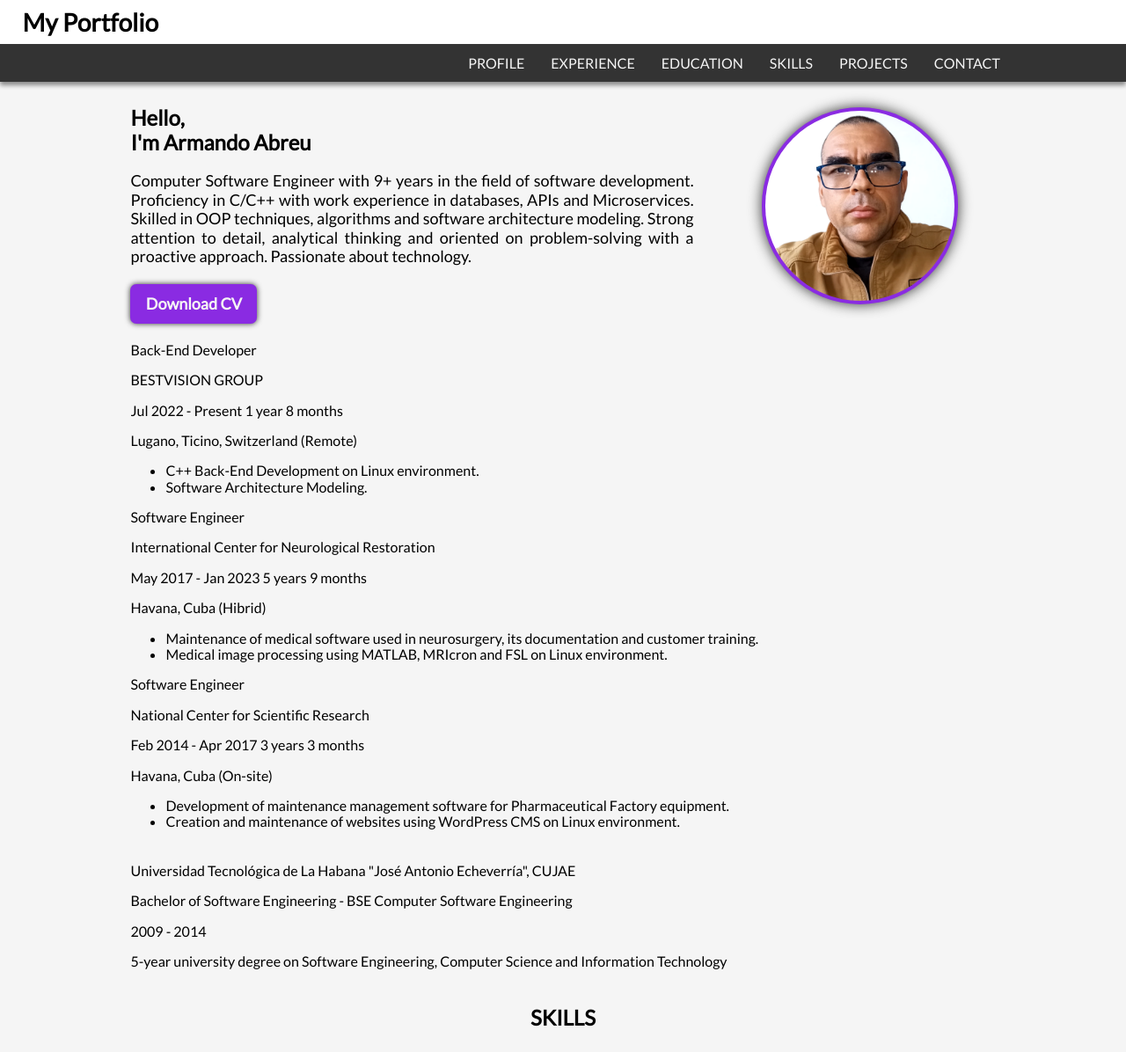
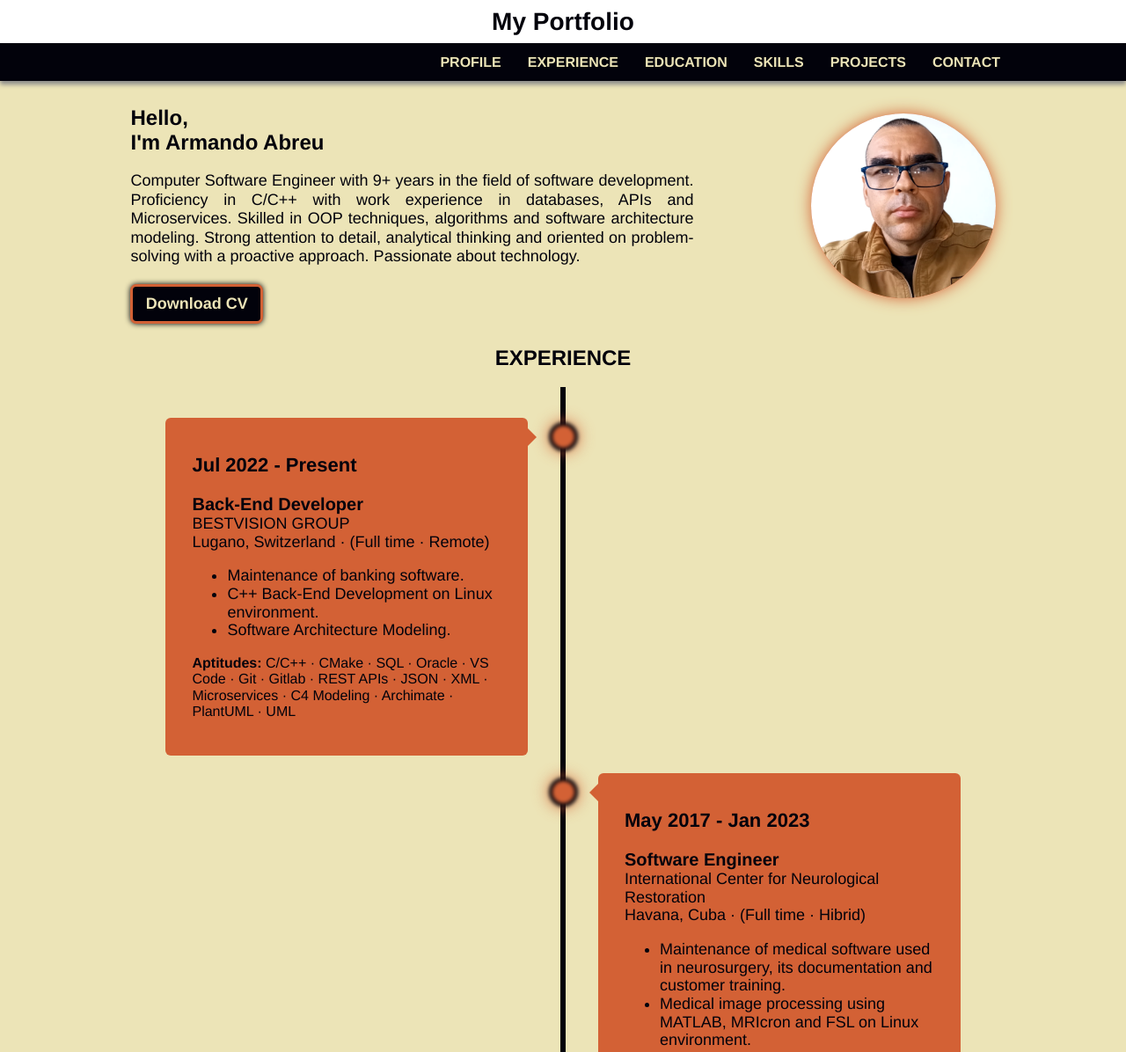
Before and after one commit to armaneu/armaneu.github.io, a plain HTML site: page index.html in a window 1280 px wide. Shown: the top 1196 px of the page at 88% size. Drawn offline with Linux system fonts and the light colour scheme.

Commit message:
improving the theme, menu, profile and experience sections

```diff
--- a/index.html
+++ b/index.html
@@ -15,6 +15,7 @@
     <link rel="stylesheet" href="styles/navbar.css">
     <link rel="stylesheet" href="styles/profile.css">
     <link rel="stylesheet" href="styles/skills.css">
+    <link rel="stylesheet" href="styles/experience.css">
 
     <script defer src="scripts/navbar.js"></script>
 </head>
@@ -67,36 +68,68 @@
             </section>
 
             <section id="experience">
-                <div class="experience_div">
-                    <p>Back-End Developer</p>
-                    <p>BESTVISION GROUP</p>
-                    <p>Jul 2022 - Present 1 year 8 months</p>
-                    <p>Lugano, Ticino, Switzerland (Remote)</p>
+                <h2 class="experience_title">Experience</h2>
+                <div class="experience_timeline_div">
+
+                    <div class="experience_box_div left">
+                        <div class="experience_div"><br>
+                            <div class="experience_date_div">Jul 2022 - Present</div><br>
+                            <div class="experience_position_div">Back-End Developer</div>
+                            <div class="experience_company_div">BESTVISION GROUP</div>
+                            <div class="experience_location_div">Lugano, Switzerland &middot; (Full time &middot; Remote)</div>
+                            <div class="experience_description_div">
                                 <ul>
+                                    <li>Maintenance of banking software.</li>
                                     <li>C++ Back-End Development on Linux environment.</li>
                                     <li>Software Architecture Modeling.</li>
                                 </ul>
                             </div>
-                <div class="experience_div">
-                    <p>Software Engineer</p>
-                    <p>International Center for Neurological Restoration</p>
-                    <p>May 2017 - Jan 2023 5 years 9 months</p>
-                    <p>Havana, Cuba (Hibrid)</p>
+                            <div class="experience_aptitudes_div"><strong><b>Aptitudes:</b></strong> C/C++ &middot;
+                                CMake &middot; SQL &middot; Oracle &middot; VS Code &middot; Git &middot; Gitlab
+                                &middot; REST APIs &middot; JSON &middot; XML &middot; Microservices &middot; C4
+                                Modeling &middot; Archimate &middot; PlantUML &middot; UML</div><br>
+                        </div>
+                    </div>
+
+                    <div class="experience_box_div right">
+                        <div class="experience_div"><br>
+                            <div class="experience_date_div">May 2017 - Jan 2023</div><br>
+                            <div class="experience_position_div">Software Engineer</div>
+                            <div class="experience_company_div">International Center for Neurological Restoration</div>
+                            <div class="experience_location_div">Havana, Cuba &middot; (Full time &middot; Hibrid)</div>
+                            <div class="experience_description_div">
                                 <ul>
-                        <li>Maintenance of medical software used in neurosurgery, its documentation and customer
-                            training.</li>
-                        <li>Medical image processing using MATLAB, MRIcron and FSL on Linux environment.</li>
+                                    <li>Maintenance of medical software used in neurosurgery, its documentation and
+                                        customer training.</li>
+                                    <li>Medical image processing using MATLAB, MRIcron and FSL on Linux environment.
+                                    </li>
                                 </ul>
                             </div>
-                <div class="experience_div">
-                    <p>Software Engineer</p>
-                    <p>National Center for Scientific Research</p>
-                    <p>Feb 2014 - Apr 2017 3 years 3 months</p>
-                    <p>Havana, Cuba (On-site)</p>
+                            <div class="experience_aptitudes_div"><strong><b>Aptitudes:</b></strong> C++ &middot; Win32
+                                API &middot; ITK Library &middot; CMake &middot; Visual Studio C++ &middot; SVN &middot;
+                                MATLAB &middot; FSL &middot; MRIcron &middot; DICOM</div><br>
+                        </div>
+                    </div>
+
+                    <div class="experience_box_div left">
+                        <div class="experience_div"><br>
+                            <div class="experience_date_div">Feb 2014 - Apr 2017</div><br>
+                            <div class="experience_position_div">Software Engineer</div>
+                            <div class="experience_company_div">National Center for Scientific Research</div>
+                            <div class="experience_location_div">Havana, Cuba &middot; (Full time &middot; On-site)</div>
+                            <div class="experience_description_div">
                                 <ul>
-                        <li>Development of maintenance management software for Pharmaceutical Factory equipment.</li>
-                        <li>Creation and maintenance of websites using WordPress CMS on Linux environment.</li>
+                                    <li>Development of maintenance management software for Pharmaceutical Factory
+                                        equipment.</li>
+                                    <li>Maintenance of websites using WordPress CMS on Linux environment.</li>
                                 </ul>
+                            </div>
+                            <div class="experience_aptitudes_div"><strong><b>Aptitudes:</b></strong> C++ &middot;
+                                Borland C++ Builder &middot; UML &middot; Visual Paradigm &middot; SQL &middot;
+                                PostgreSQL &middot; MySQL &middot; WordPress &middot; LAMPP</div><br>
+                        </div>
+                    </div>
+
                 </div>
             </section>
 
--- /dev/null
+++ b/styles/experience.css
@@ -0,0 +1,140 @@
+/**********************************************************************************/
+/*                                  MOBILE STYLES                                 */
+/**********************************************************************************/
+
+* {
+    box-sizing: border-box;
+}
+
+.experience_title {
+    text-transform: uppercase;
+    text-align: center;
+}
+
+.experience_timeline_div {
+    padding: 25px 0;
+}
+
+.experience_div {
+    font-size: 18px;
+    color: var(--text-color);
+    text-align: left;
+}
+
+.experience_date_div {
+    font-weight: bold;
+    font-size: 22px;
+}
+
+.experience_position_div {
+    font-size: 20px;
+    font-weight: bold;
+}
+
+.experience_aptitudes_div {
+    font-size: 16px;
+}
+
+
+/**********************************************************************************/
+/*                                NO MOBILE STYLES                                */
+/**********************************************************************************/
+
+@media screen and (min-width: 640px) {
+
+    /* The actual timeline (the vertical ruler) */
+    .experience_timeline_div {
+        position: relative;
+        max-width: 100%;
+        margin: 0 auto;
+    }
+
+    /* The actual timeline (the vertical ruler) */
+    .experience_timeline_div::after {
+        content: "";
+        position: absolute;
+        width: 6px;
+        background-color: var(--dark-theme-color);
+        top: 0;
+        bottom: 0;
+        left: 50%;
+        margin-left: -3px;
+    }
+
+    /* Container around content */
+        .experience_box_div {
+        padding: 10px 40px;
+        position: relative;
+        background-color: inherit;
+        width: 50%;
+    }
+
+    /* The circles on the timeline */
+    .experience_box_div::after {
+        content: '';
+        position: absolute;
+        width: 25px;
+        height: 25px;
+        right: -17px;
+        background-color: var(--elements-backgroud-color);
+        border: 4px solid var(--dark-theme-color);
+        box-shadow: 0px 0px 17px var(--elements-backgroud-color);
+        filter: blur(2px);
+        top: 15px;
+        border-radius: 50%;
+        z-index: 1;
+    }
+
+    /* Place the container to the left */
+    .left {
+        left: 0;
+    }
+
+    /* Place the container to the right */
+    .right {
+        left: 50%;
+    }
+
+    /* Add arrows to the left container (pointing right) */
+    .left::before {
+        content: " ";
+        height: 0;
+        position: absolute;
+        top: 22px;
+        width: 0;
+        z-index: 1;
+        right: 30px;
+        border: medium solid var(--flame);
+        border-width: 10px 0 10px 10px;
+        border-color: transparent transparent transparent var(--flame);
+    }
+
+    /* Add arrows to the right container (pointing left) */
+    .right::before {
+        content: " ";
+        height: 0;
+        position: absolute;
+        top: 22px;
+        width: 0;
+        z-index: 1;
+        left: 30px;
+        border: medium solid var(--flame);
+        border-width: 10px 10px 10px 0;
+        border-color: transparent var(--flame) transparent transparent;
+    }
+
+    /* Fix the circle for containers on the right side */
+    .right::after {
+        left: -16px;
+    }
+
+    /* The actual content */
+    .experience_div {
+        padding: 20px 30px;
+        background-color: var(--flame);
+        position: relative;
+        border-radius: 6px;
+    }
+
+
+}
--- a/styles/general.css
+++ b/styles/general.css
@@ -3,14 +3,25 @@
 /**********************************************************************************/
 
 :root {
-    --theme-color: whitesmoke;
-    --text-color: black;
+    /* Coolors Exported Palette - https://coolors.co/d36135-7fb069-ece4b7-e6aa68-02020b */
+    /* CSS HEX */
+    --flame: #d36135ff;
+    --asparagus: #7fb069ff;
+    --vanilla: #ece4b7ff;
+    --fawn: #e6aa68ff;
+    --black: #02020bff;
+    /* CSS COLORS USED */
+    --theme-color: var(--vanilla);
+    --middle-theme-color: #8a8a8a;
+    --dark-theme-color: var(--black);
+    --secondary-theme-color: rgb(220, 210, 240);
+    --text-color: var(--black);
+    --elements-backgroud-color: var(--flame);
+    --bg-opacity: 1;
     --text-color-inverse: var(--theme-color);
-    --dark-theme-color: #333333;
     --navbar-theme-color: var(--dark-theme-color);
-    --navbar-shadow-color: #8a8a8a;
-    --navbar-hover-color: blueviolet;
-    --elements-backgroud-color: var(--navbar-hover-color);
+    --navbar-shadow-color: var(--middle-theme-color);
+    --navbar-hover-color: var(--elements-backgroud-color);
     --margin: 2%;
     --min-width: 260px;
     --max-width: 1024px;
@@ -31,7 +42,7 @@ html {
 }
 
 body {
-    font-family: 'Lato', sans-serif;
+    font-family: Helvetica, 'Lato', sans-serif;
     background-color: var(--theme-color);
     color: var(--text-color);
     margin: 0% auto;
@@ -70,7 +81,9 @@ article {
 }
 
 section[id] {
+    font-size: 16px;
     padding-top: 5px;
     scroll-margin-top: 105px; /* avoid 'Header' hide the 'Section' */
     text-align: justify;
+    background-color: var(--theme-color);
 }
--- a/styles/navbar.css
+++ b/styles/navbar.css
@@ -9,6 +9,7 @@
     left: 0;
     width: 100%;
     background-color: transparent;
+    z-index: 100;
 }
 
 /* NO MOBILE STYLES : Top DIV */
@@ -25,7 +26,9 @@
 .h1div {
     top: 0;
     left: 0;
-    margin: 0 auto 0 var(--margin);
+    *margin: 0 auto 0 var(--margin);
+    margin: 0 auto;
+    *margin-left: var(--margin);
 }
 
 /* NO MOBILE STYLES :  */
@@ -50,7 +53,7 @@
 .menu {
     display: flex;  /* horizontal align of internal items */
     justify-content: flex-end;  /* pull the items to the right */
-    list-style: none; /* removes the bullets */
+    list-style-type: none; /* removes the bullets */
     margin: 0 auto;  /* reset margin */
     padding: 0; /* reset padding */
     text-align: center;
@@ -67,7 +70,7 @@
 .menu li a {
     color: var(--text-color-inverse);
     font-size: 16px;
-    font-weight: 500;
+    font-weight: bold;
     line-height: 42px;
     text-transform: uppercase;
     text-align: center;
@@ -120,7 +123,7 @@
         width: 30px;
         height: 5px;
         border-radius: 2px;
-        background-color: #333333;
+        background-color: var(--black);
         margin: 6px auto;
         transition: 0.4s;
     }
--- a/styles/profile.css
+++ b/styles/profile.css
@@ -13,13 +13,13 @@
     font-size: 18px;
     font-weight: 500;
     line-height: 1.3;
-    max-width: 450px;
+    max-width: 640px;
     margin: 20px auto;
     text-align: justify;
 }
 
 .profile_button {
-    background-color: var(--elements-backgroud-color);
+    background-color: var(--black);
     color: var(--text-color-inverse);
     transition-duration: 0.4s;
     border: 3px solid var(--elements-backgroud-color);
@@ -44,8 +44,7 @@
     max-width: 300px;
     width: 70%;
     border-radius: 50%;
-    box-shadow: 0px 0px 15px var(--dark-theme-color);
-    padding: 4px;
+    box-shadow: 0px 0px 17px var(--elements-backgroud-color);
     background-color: var(--elements-backgroud-color);
 }
 
@@ -75,13 +74,12 @@
     }
 
     .profile_photo_div {
-        margin-left: 20px;
         display: flex;
         justify-content: center;
         align-items: center;
     }
 
     .profile_photo {
-        margin: 20px auto;
+        margin: 20px 0px 20px auto;
     }
 }
```
Also changed, not shown: img/bestvision-logo.png (added), img/ciren-logo.png (added), img/cnic-logo.png (added), img/my_colors_palette.png (added). Lines whose indentation alone changed are shown as unchanged.
